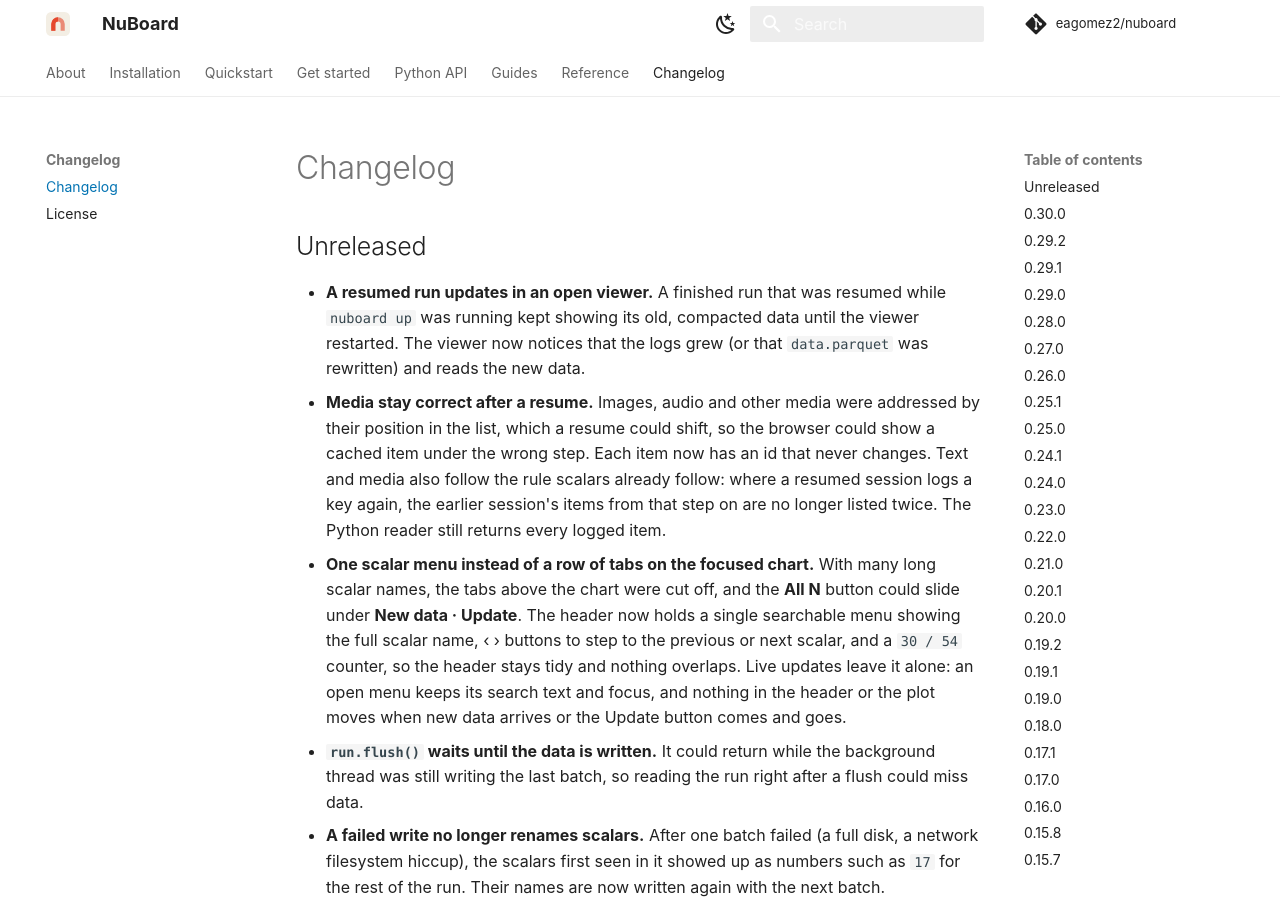
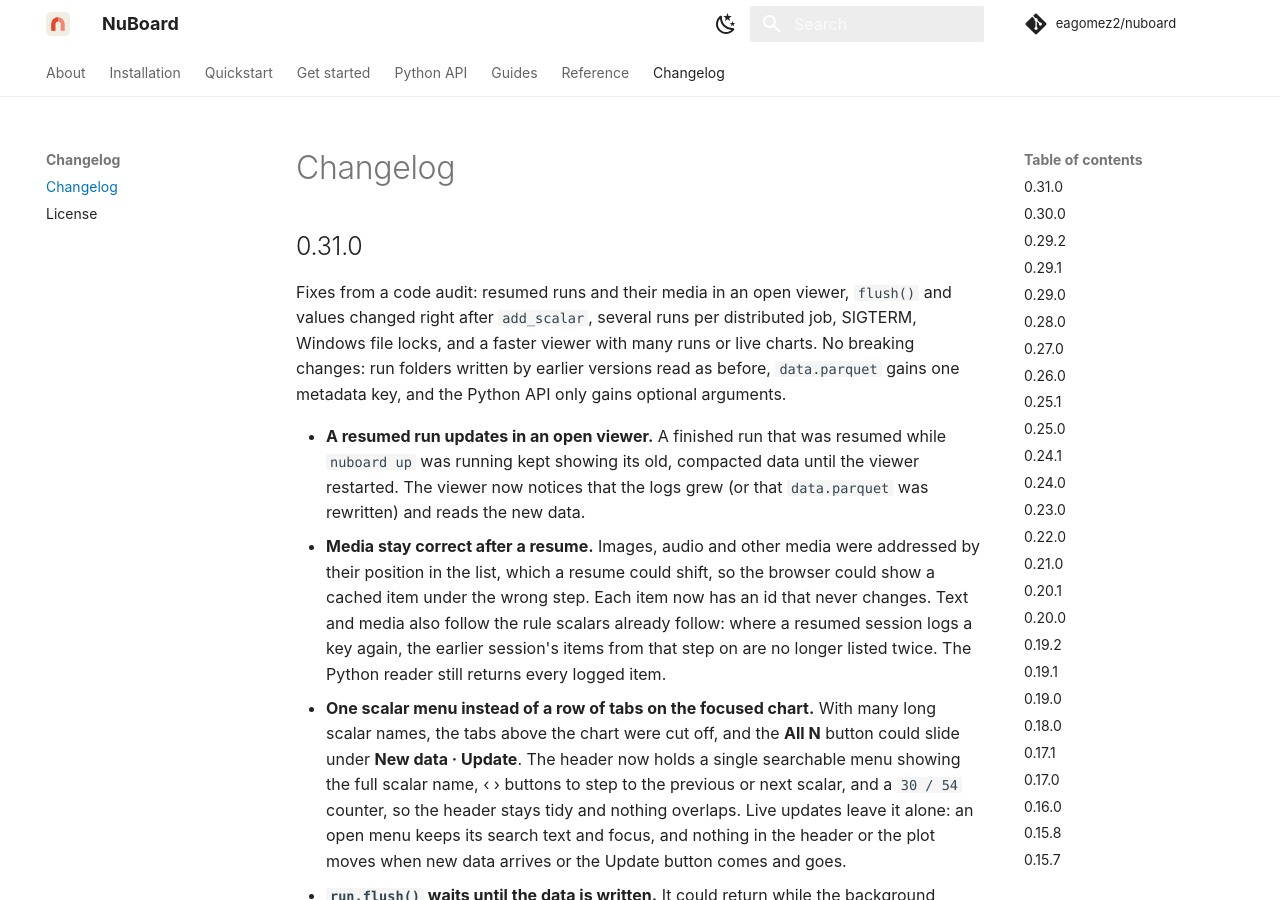
Before and after one commit to eagomez2/nuboard, an MkDocs documentation site: the page built from docs/changelog.md, in a window 1280 px wide and 900 px high. Built offline with MkDocs 1.6.1 and Material for MkDocs 9.7.7, drawn with Linux system fonts in a browser that asks for light colours; comment, search, counter and statistics services are not loaded.

Commit message:
Release 0.31.0: fixes from the code audit
- Viewer: resumed runs and their media show correctly in an open viewer (#55).
- Writer: flush waits for the write, failed batches keep names, values are
  taken at the call (#56).
- Distributed: one id per init in a job, SIGTERM finishes as killed,
  multi-GPU compaction, NUBOARD_STANDALONE (#57).
- Windows: no open data.parquet, retried replace, deferred rm (#58).
- Viewer speed: run list, live charts, zoom cache, media ranges (#59).
- Small fixes (#60) and docs (#61). No breaking changes.

````diff
--- a/docs/changelog.md
+++ b/docs/changelog.md
@@ -1,6 +1,13 @@
 # Changelog
 
-## Unreleased
+## 0.31.0
+
+Fixes from a code audit: resumed runs and their media in an open viewer,
+`flush()` and values changed right after `add_scalar`, several runs per
+distributed job, SIGTERM, Windows file locks, and a faster viewer with many
+runs or live charts. No breaking changes: run folders written by earlier
+versions read as before, `data.parquet` gains one metadata key, and the
+Python API only gains optional arguments.
 
 - **A resumed run updates in an open viewer.** A finished run that was
   resumed while `nuboard up` was running kept showing its old, compacted data
--- a/docs/installation.md
+++ b/docs/installation.md
@@ -108,9 +108,9 @@ for you when `src/nuboard/static/` is missing.
 
 ```console
 $ nuboard version
-NuBoard 0.30.0 Copyright © 2026 Esteban Gómez (MIT License)
+NuBoard 0.31.0 Copyright © 2026 Esteban Gómez (MIT License)
 $ python -c "import nuboard; print(nuboard.__version__)"
-0.30.0
+0.31.0
 ```
 
 Next, the [Quickstart](quickstart.md) runs the demo and logs a first run.
--- a/docs/reference/cli.md
+++ b/docs/reference/cli.md
@@ -208,6 +208,6 @@ nuboard version
 ```
 
 Print the installed version and copyright, e.g.
-`NuBoard 0.30.0 Copyright © 2026 Esteban Gómez (MIT License)`. From 2027 the
+`NuBoard 0.31.0 Copyright © 2026 Esteban Gómez (MIT License)`. From 2027 the
 years read as a range (`2026–2027`). A console whose encoding lacks `©` or `ó`
 (some Windows code pages) gets `(c)` and `Gomez` instead.
--- a/pyproject.toml
+++ b/pyproject.toml
@@ -1,6 +1,6 @@
 [project]
 name = "nuboard"
-version = "0.30.0"
+version = "0.31.0"
 description = "A fast, local, folder-based experiment tracker and viewer for ML training."
 readme = "README.md"
 requires-python = ">=3.10"
````
Also changed, not shown: 2 other files.
